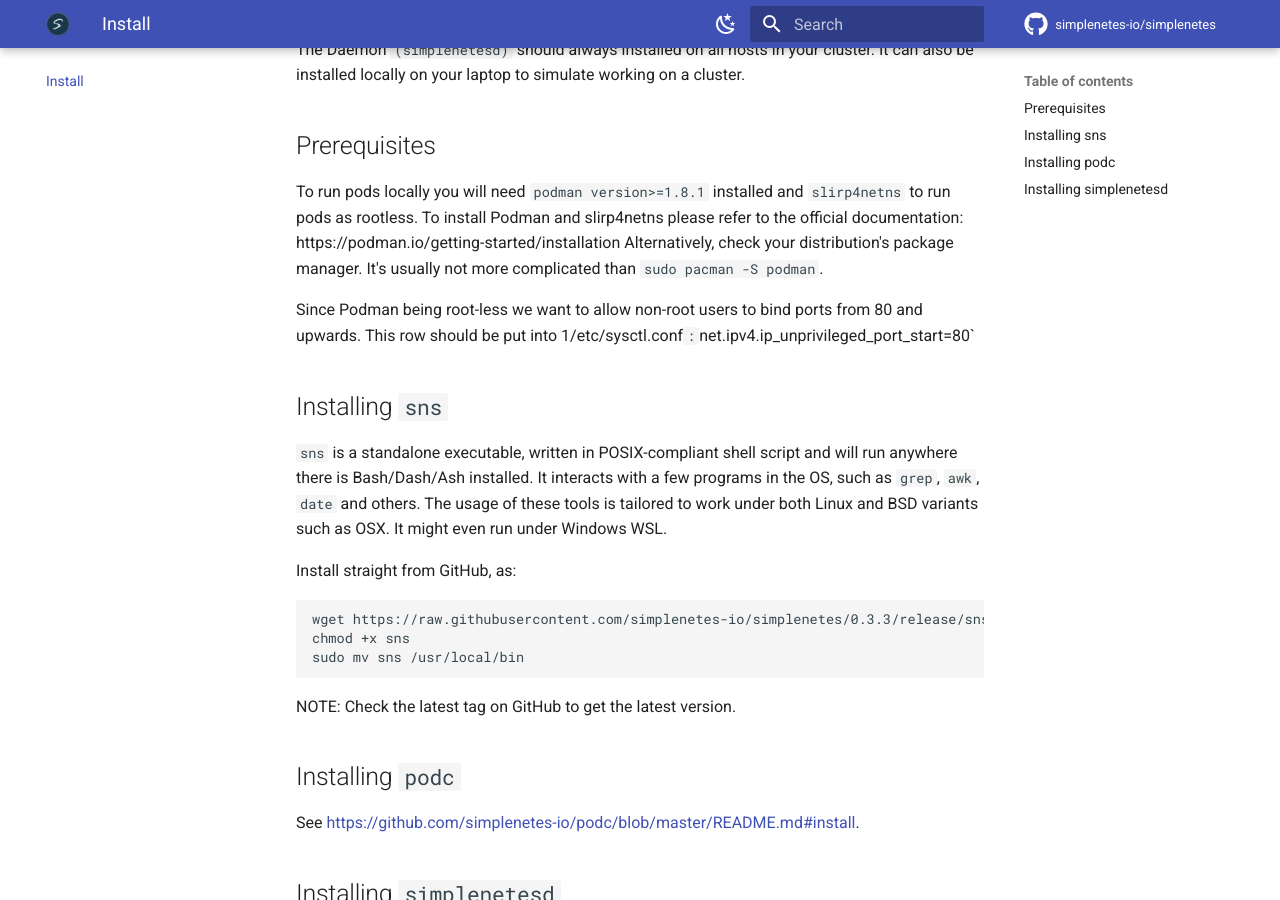
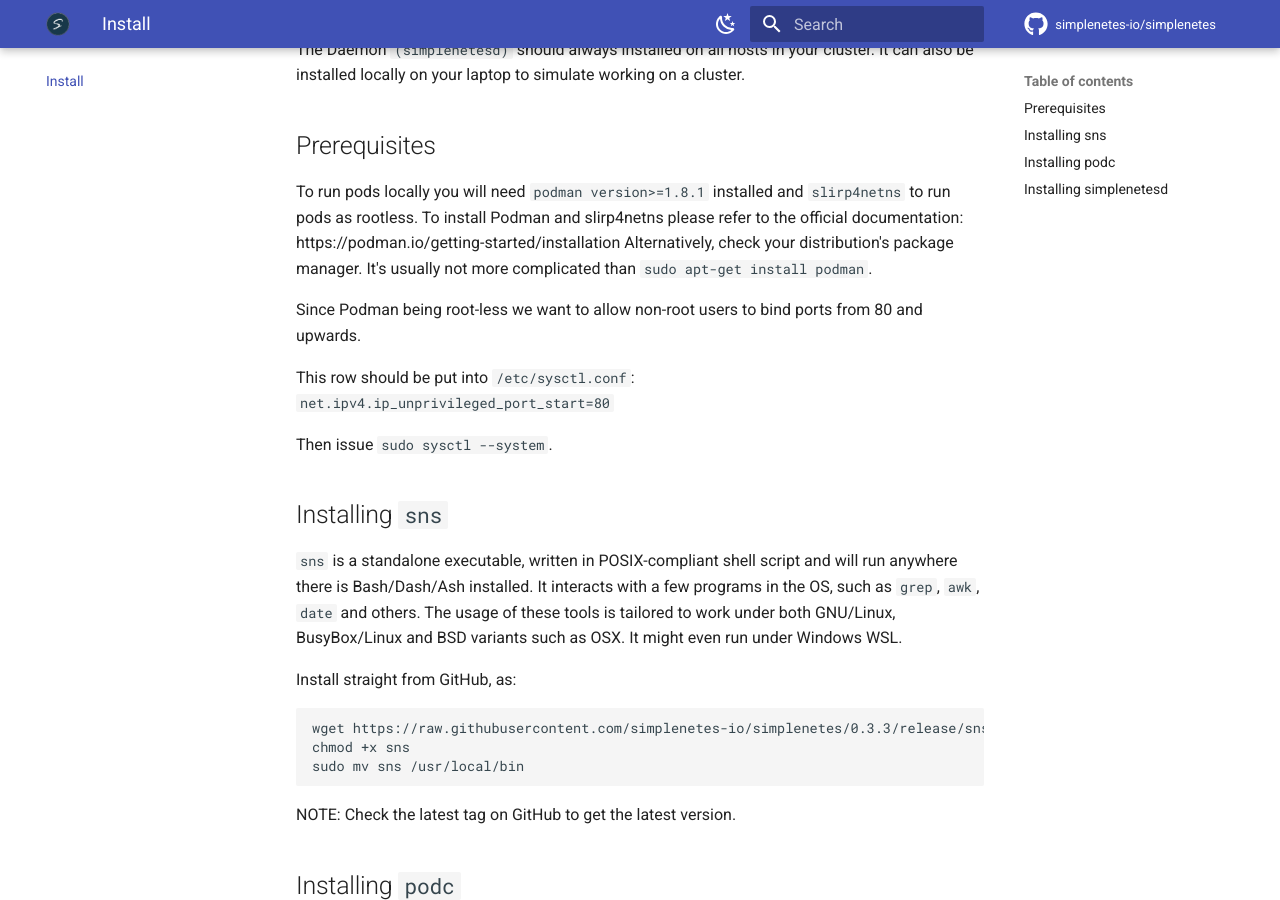
Before and after one commit to simplenetes-io/simplenetes_io, an MkDocs documentation site: the page built from docs/INSTALLING.md, in a window 1280 px wide and 900 px high, scrolled down 424 px. Built offline with MkDocs 1.6.1 and Material for MkDocs 9.7.7, drawn with Linux system fonts in a browser that asks for light colours; comment, search, counter and statistics services are not loaded.

Commit message:
Update INSTALLING.md

````diff
--- a/docs/INSTALLING.md
+++ b/docs/INSTALLING.md
@@ -12,16 +12,19 @@
 
 ## Prerequisites
 To run pods locally you will need `podman version>=1.8.1` installed and `slirp4netns` to run pods as rootless. To install Podman and slirp4netns please refer to the official documentation: https://podman.io/getting-started/installation
-Alternatively, check your distribution's package manager. It's usually not more complicated than `sudo pacman -S podman`.
+Alternatively, check your distribution's package manager. It's usually not more complicated than `sudo apt-get install podman`.
 
 Since Podman being root-less we want to allow non-root users to bind ports from 80 and upwards.
-This row should be put into 1/etc/sysctl.conf`:
+
+This row should be put into `/etc/sysctl.conf`:
 `net.ipv4.ip_unprivileged_port_start=80`
+
+Then issue `sudo sysctl --system`.
 
 
 ## Installing `sns`
 `sns` is a standalone executable, written in POSIX-compliant shell script and will run anywhere there is Bash/Dash/Ash installed.
-It interacts with a few programs in the OS, such as `grep`, `awk`, `date` and others. The usage of these tools is tailored to work under both Linux and BSD variants such as OSX. It might even run under Windows WSL.
+It interacts with a few programs in the OS, such as `grep`, `awk`, `date` and others. The usage of these tools is tailored to work under both GNU/Linux, BusyBox/Linux and BSD variants such as OSX. It might even run under Windows WSL.
 
 Install straight from GitHub, as:
 ```sh
````
